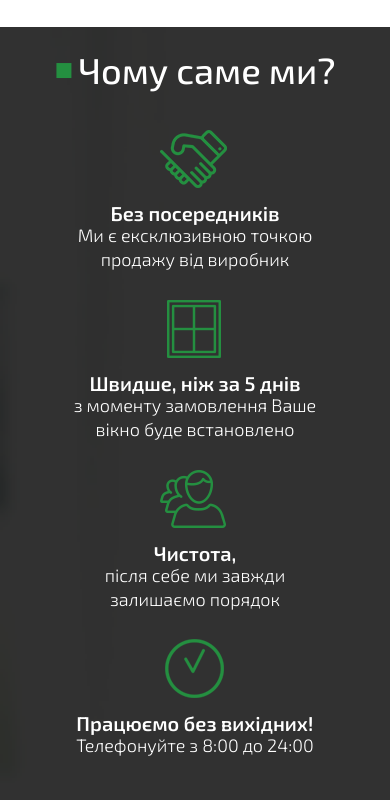
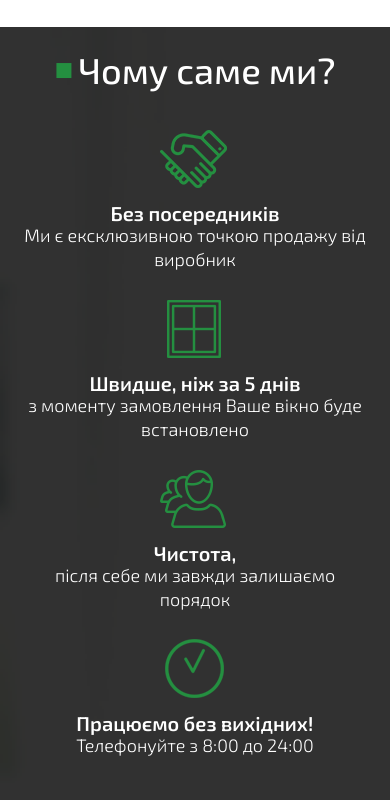
Before and after one commit to hladysh/lviv_shop_window, a plain HTML site: page index.html in a window 390 px wide. Shown: the part 1328-2128 px from the top of the page. Drawn offline with nearby package versions, Linux system fonts and the light colour scheme.

Commit message:
reduced padding advantages on skreen 480

```diff
--- a/css/media.css
+++ b/css/media.css
@@ -314,7 +314,7 @@
 	.advantages .col-md-3 {
 		width: 100%;
 		min-height: 170px;
-		padding: 0 60px;
+		padding: 0 20px;
 	}
 	.advantages .col-md-12 p {
 		width: 92%;
```
